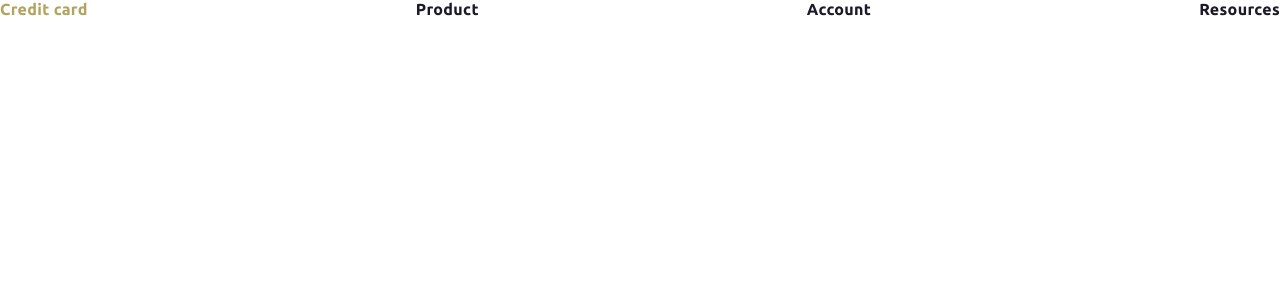
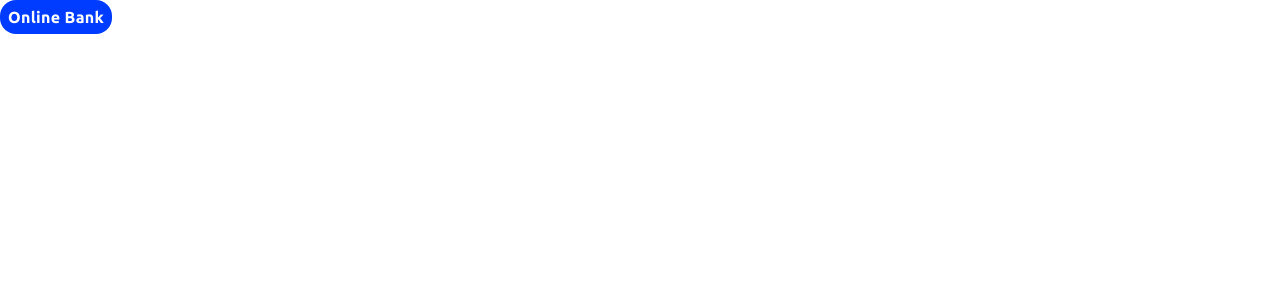
Before and after one commit to Agintropotoponim/NeoBank, a React (Create React App) app: page / in a window 1280 px wide. Shown: the top 300 px of the page. Built offline with nearby package versions, Linux system fonts and the light colour scheme.

Commit message:
feat: add blue-button

```diff
--- a/src/app/App.scss
+++ b/src/app/App.scss
@@ -0,0 +1,4 @@
+.header__button_size {
+    min-width: 128px;
+    min-height: 50px;
+}
--- a/src/app/App.tsx
+++ b/src/app/App.tsx
@@ -3,12 +3,13 @@ import './App.scss';
 import '../shared/styles/globals.css'
 import { NavBar } from '../entities/NavBar';
 import { BrowserRouter } from 'react-router-dom';
+import { BlueButton } from '../shared/ui/BlueButton/BlueButton';
 
 function App() {
     return (
         <div className="App">
             <BrowserRouter>
-                <NavBar />
+                <BlueButton className='home-page__button_size'>Online Bank</BlueButton>
             </BrowserRouter>
         </div>
     );
--- /dev/null
+++ b/src/shared/ui/BlueButton/BlueButton.module.scss
@@ -0,0 +1,29 @@
+@import "../../styles/scss/mixins";
+
+.blue-button {
+    @include flex-center;
+
+    padding: 8px;
+    gap: 8px;
+    background: #003cff;
+    border-radius: 16px;
+    font-family: "Ubuntu";
+    font-style: normal;
+    font-weight: 700;
+    font-size: 16px;
+    letter-spacing: 0.02em;
+    font-feature-settings:
+        "salt" on,
+        "liga" off;
+    color: #ffffff;
+    border: none;
+    transition: 0.3s;
+
+    &_disabled {
+        background: rgba(119, 150, 192, 1);
+    }
+}
+
+.blue-button:hover {
+    background: rgba(119, 150, 192, 1);
+}
--- /dev/null
+++ b/src/shared/ui/BlueButton/BlueButton.tsx
@@ -0,0 +1,26 @@
+import clsx from 'clsx'
+import classes from './BlueButton.module.scss'
+
+interface IBlueButtonProps {
+    readonly children: string
+    readonly disabled?: boolean
+    readonly className?: string
+    readonly onClick?: () => void
+}
+
+export const BlueButton: React.FC<IBlueButtonProps> = ({ children, onClick, disabled, className }) => {
+    return (
+        <button
+            onClick={onClick}
+            disabled={disabled}
+            className={
+                clsx(
+                    classes['blue-button'],
+                    disabled && classes['blue-button_disabled'],
+                    className
+                )}
+        >
+            {children}
+        </button>
+    )
+}
--- /dev/null
+++ b/src/shared/ui/BlueButton/index.tsx
@@ -0,0 +1 @@
+export { BlueButton } from "./BlueButton";
```
